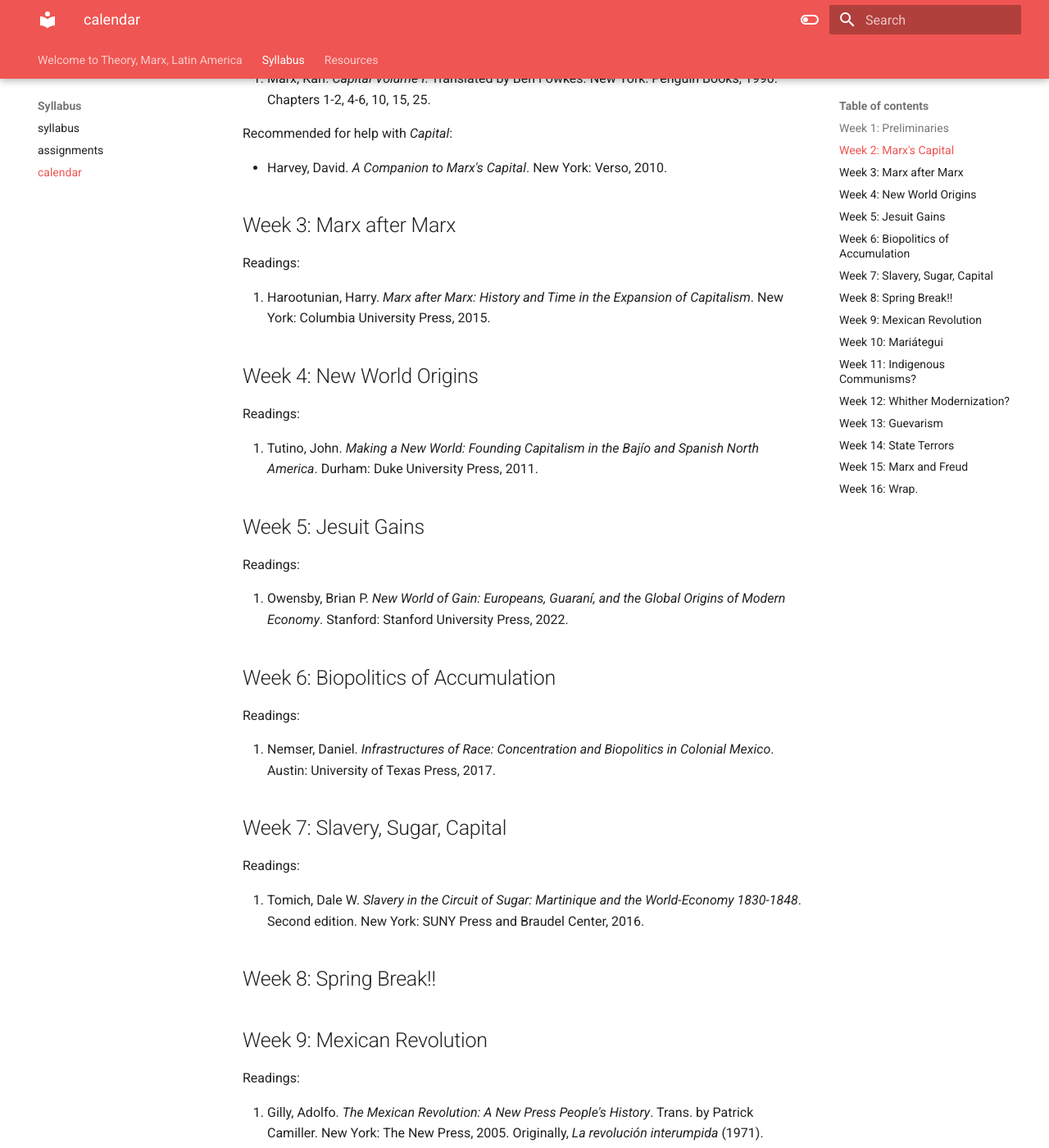
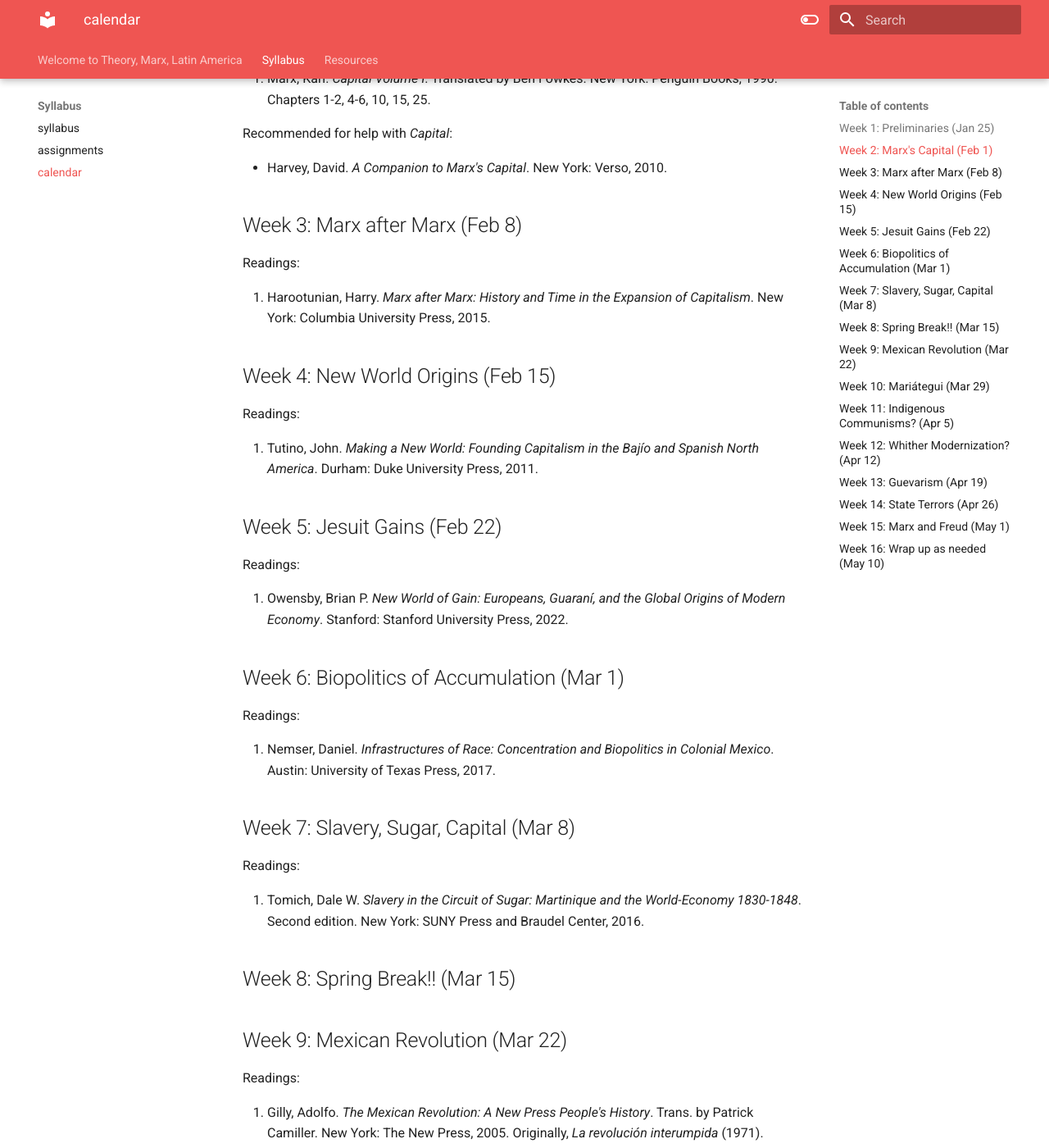
Before and after one commit to chadblack/2023_Marx, an MkDocs documentation site: the page built from docs/Syllabus/3-Calendar.md, in a window 1280 px wide and 1400 px high, scrolled down 749 px. Shown: the whole window at 82% size. Built offline with MkDocs 1.6.1 and Material for MkDocs 9.7.7, drawn with Linux system fonts in a browser that asks for light colours; some of the changed text lies outside the part shown.

Commit message:
added dates to calendar

```diff
--- a/docs/Syllabus/3-Calendar.md
+++ b/docs/Syllabus/3-Calendar.md
@@ -4,7 +4,7 @@ title: calendar
 
 # Calendar
 
-## Week 1: Preliminaries
+## Week 1: Preliminaries (Jan 25)
 
 Hegel, Benjamin, Tosaka
 
@@ -19,7 +19,7 @@ Recommended for more on Benjamin:
 - Löwy, Michael. *Fire Alarm: Reading Walter Benjamin's 'On the Concept of History'*. New York: Verso, 2016.
 - Jameson, Federic. *The Benjamin Files*. New York: Verso, 2020.
 
-## Week 2: Marx's Capital
+## Week 2: Marx's Capital (Feb 1)
 
 Readings:
 
@@ -29,40 +29,40 @@ Recommended for help with *Capital*:
 
 - Harvey, David. *A Companion to Marx's Capital*. New York: Verso, 2010.
 
-## Week 3: Marx after Marx
+## Week 3: Marx after Marx (Feb 8)
 
 Readings:
 
 1. Harootunian, Harry. *Marx after Marx: History and Time in the Expansion of Capitalism*. New York: Columbia University Press, 2015.
 
-## Week 4:  New World Origins
+## Week 4:  New World Origins (Feb 15)
 Readings:
 
 1. Tutino, John.  *Making a New World: Founding Capitalism in the Bajío and Spanish North America*. Durham: Duke University Press, 2011.
 
-## Week 5: Jesuit Gains
+## Week 5: Jesuit Gains (Feb 22)
 Readings:
 
 1. Owensby, Brian P.  *New World of Gain: Europeans, Guaraní, and the Global Origins of Modern Economy*. Stanford: Stanford University Press, 2022.
 
-## Week 6:   Biopolitics of Accumulation
+## Week 6:   Biopolitics of Accumulation (Mar 1)
 Readings:
 
 1. Nemser, Daniel.  *Infrastructures of Race: Concentration and Biopolitics in Colonial Mexico*. Austin: University of Texas Press, 2017.
 
-## Week 7:  Slavery, Sugar, Capital
+## Week 7:  Slavery, Sugar, Capital (Mar 8)
 Readings:
 
 1. Tomich, Dale W. *Slavery in the Circuit of Sugar: Martinique and the World-Economy 1830-1848*. Second edition. New York: SUNY Press and Braudel Center, 2016.
 
-## Week 8: Spring Break!!
+## Week 8: Spring Break!! (Mar 15)
 
-## Week 9:   Mexican Revolution
+## Week 9:   Mexican Revolution (Mar 22)
 Readings:
 
 1. Gilly, Adolfo. *The Mexican Revolution: A New Press People's History*. Trans. by Patrick Camiller. New York: The New Press, 2005. Originally, *La revolución interumpida* (1971).
 
-## Week 10:   Mariátegui
+## Week 10:   Mariátegui (Mar 29)
 Readings:
 
 1. Vanden, Harry E. and Marc Becker, eds. and trans. *José Carlos Mariátegui: An Anthology*. New York: Monthly Review Press, 2011.
@@ -71,18 +71,18 @@ Recommended:
 
 - Mariátegui, José Carlos. *Seven Interpretive Essays On Peruvian Reality*. Trans. by Marjory Urquidi. Austin: University of Texas Press, 1971.
 
-## Week 11:   Indigenous Communisms?
+## Week 11:   Indigenous Communisms? (Apr 5)
 Readings:
 
 1. Becker, Marc. *Indians and Leftists in the Making of Ecuador's Modern Indigenous Movements*. Durham: Duke University Press, 2008.
 
-## Week 12:  Whither Modernization?
+## Week 12:  Whither Modernization? (Apr 12)
 Readings:
 
 1. Gunder Frank, Andre. *Capitalism and Underdevelopment in Latin America: Historical Studies of Chile and Brazil*. New York: Monthly Review Press, 1969.
 2. Laclau, Ernesto. "Feudalism and Capitalism in Latin America" *New Left Review* 67 (1971).
 
-## Week 13:   Guevarism
+## Week 13:   Guevarism (Apr 19)
 Readings:
 
 1. "The Role of the Doctor in Latin America." (1954-1956)
@@ -92,17 +92,17 @@ Readings:
 5. "Socialism and man in Cuba" (1965)
 6. Chase, Michelle. "The Trials: Violence and Justice in the Aftermath of the Cuban Revolution," pp. 163-198 in Gil Joseph and Greg Grandin, ed. *A Century of Revolution: Insurgent and Counterinsurgent Violence during Latin America's Long Cold War*. Durham: Duke University Press, 2010.
 
-## Week 14:   State Terrors
+## Week 14:   State Terrors (Apr 26)
 Readings:
 
 1. Joseph and Grandin, eds. *A Century of Revolution*. Part Three: The Weight of the Night.
 2. Weld, Kirsten. *Paper Cadavers: The Archives of Dictatorship in Guatemala*. Durham: Duke University Press, 2014.
 
-## Week 15:   Marx and Freud
+## Week 15:   Marx and Freud (May 1)
 Readings:
 
 1. Bosteels, Burno. *Marx and Freud in Latin America: Politics, Psychoanalysis, and Religion in Times of Terror*. New York: Verso Press, 2012.
 
-## Week 16: Wrap.
+## Week 16: Wrap up as needed (May 10)
 Readings:
 	1. T.B.D.
```
